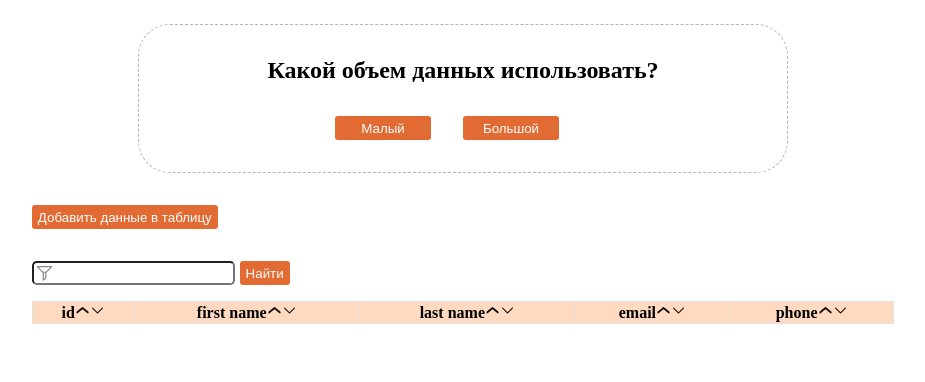
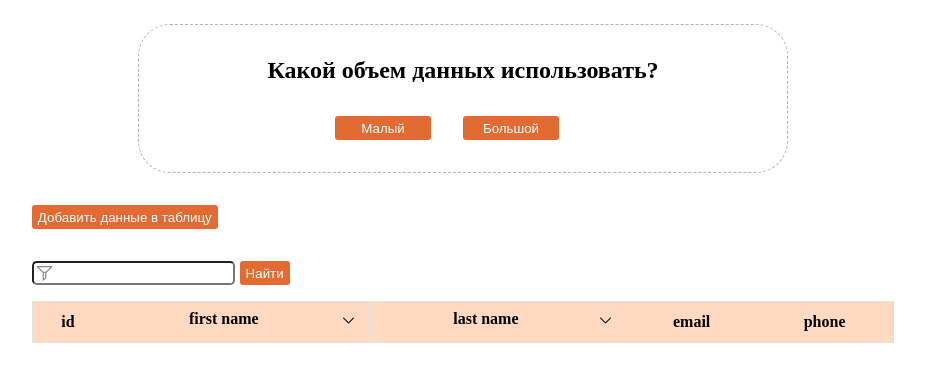
Before and after one commit to JuliaJu93/future, a React app: page / in a window 1280 px wide. Shown: the whole page, without its empty margins (177-1102 px from the left). Built offline with nearby package versions, Linux system fonts and the light colour scheme.

```diff
--- a/src/components/container_table/arrow_img/arrow_down_img.js
+++ /dev/null
@@ -1,12 +0,0 @@
-import React from 'react';
-
-import arrow_down from '../../../img/arrow_down.png';
-
-function ArrowDownImg() {
-
-  return (
-    <img src={arrow_down} alt = 'arrow down'></img>
-  );
-}
-
-export default ArrowDownImg;
--- a/src/components/container_table/arrow_img/arrow_up_img.js
+++ /dev/null
@@ -1,12 +0,0 @@
-import React from 'react';
-
-import arrow_up from '../../../img/arrow_up.png';
-
-function ArrowUpImg() {
-
-  return (
-    <img src={arrow_up} alt = 'arrow up'></img>
-  );
-}
-
-export default ArrowUpImg;
--- a/src/components/container_table/container_table.css
+++ b/src/components/container_table/container_table.css
@@ -9,6 +9,13 @@
   border-radius: 0.3rem;
   margin-right: 0.3rem;
 }
+
+.table table button {
+  background: none;
+  float: right;
+  margin: 0;
+}
+
 .table table {
   width: 100%;
   border-collapse: collapse;
@@ -21,4 +28,5 @@
 .table td,
 .table th {
   border: 1px solid rgb(226, 226, 226);
+  padding: 0.5rem;
 }
--- a/src/components/container_table/container_table.js
+++ b/src/components/container_table/container_table.js
@@ -5,12 +5,12 @@
 import Filter from './filter/filter.js';
 import Table from './table/table.js';
 
-function ContainerTable({ dataForTable, filteredData, setFilteredData }) {
+function ContainerTable({ dataForTable, setDataForTable, filteredData, setFilteredData }) {
   const [searchParameter, setSearchParameter] = useState('');
   return (
     <div className="table">
       <Filter setSearchParameter={setSearchParameter} searchParameter = {searchParameter} setFilteredData={setFilteredData} dataForTable={dataForTable}/>
-      <Table filteredData={filteredData}/>
+      <Table filteredData={filteredData} dataForTable={dataForTable} setDataForTable={setDataForTable}/>
     </div>
   );
 }
--- a/src/components/container_table/find_button/find_button.js
+++ b/src/components/container_table/find_button/find_button.js
@@ -1,6 +1,6 @@
 import React from 'react';
 
-import {filterData} from '../filter_data'
+import {filterData} from '../filter/filter_data'
 
 function FindButton({searchParameter, setFilteredData, dataForTable}) {
   return (
--- a/src/components/container_table/table/table.js
+++ b/src/components/container_table/table/table.js
@@ -1,13 +1,75 @@
-import React from 'react';
+import React, {useEffect, useState} from 'react';
 
 import TableHead from './table_head';
 import TableBody from './table_body';
 
-function Table({filteredData}) {
+function Table({filteredData, dataForTable, setDataForTable}) {
+  const [directionArrowFirstName, setDirectionArrowFirstName] = useState(false);
+  const [directionArrowLastName, setDirectionArrowLastName] = useState(false);
+  const [sortedData, setSortedData] = useState(filteredData);
+
+  const changeSortingFirstName = () => {
+    setDirectionArrowFirstName(prevValue => !prevValue);
+    setDataForTable(prevValue => {
+      if (directionArrowFirstName) {
+        prevValue.sort(function (a, b) {
+        if (a.firstName < b.firstName) {
+          return 1;
+        }
+        if (a.firstName > b.firstName) {
+          return -1;
+        }
+        return 0;
+      });
+    }
+    else {
+      prevValue.sort(function (a, b) {
+        if (a.firstName > b.firstName) {
+          return 1;
+        }
+        if (a.firstName < b.firstName) {
+          return -1;
+        }
+        return 0;
+      });
+    }
+    return prevValue;
+    })
+  }
+
+  const changeSortingLastName = () => {
+    setDirectionArrowLastName(prevValue => !prevValue);
+    setDataForTable(prevValue => {
+      if (directionArrowFirstName) {
+        prevValue.sort(function (a, b) {
+        if (a.firstName < b.firstName) {
+          return 1;
+        }
+        if (a.firstName > b.firstName) {
+          return -1;
+        }
+        return 0;
+      });
+    }
+    else {
+      prevValue.sort(function (a, b) {
+        if (a.lastName > b.lastName) {
+          return 1;
+        }
+        if (a.lastName < b.lastName) {
+          return -1;
+        }
+        return 0;
+      });
+    }
+    return prevValue;
+    })
+  }
+
   return (
     <table>
-        <TableHead />
-        <TableBody filteredData={filteredData}/>
+        <TableHead onClickFirstName={changeSortingFirstName} onClickLastName={changeSortingLastName} directionArrowFirstName = {directionArrowFirstName} directionArrowLastName = {directionArrowLastName}/>
+        <TableBody filteredData={filteredData} />
     </table>
   );
 }
--- a/src/components/container_table/table/table_head.js
+++ b/src/components/container_table/table/table_head.js
@@ -1,36 +1,35 @@
 import React from 'react';
 
-import ArrowUpImg from '../arrow_img/arrow_up_img';
-import ArrowDownImg from '../arrow_img/arrow_down_img';
+import arrow_down from '../../../img/arrow_down.png';
+import arrow_up from '../../../img/arrow_up.png';
 
-function TableHead() {
+function TableHead({onClickFirstName, onClickLastName, directionArrowFirstName, directionArrowLastName}) {
+
   return (
         <thead>
             <tr>
                 <th>
                     id
-                    <ArrowUpImg />
-                    <ArrowDownImg />
                 </th>
                 <th>
                     first name
-                    <ArrowUpImg />
-                    <ArrowDownImg />
+                    <button onClick = {onClickFirstName}>
+                        {!directionArrowFirstName &&<img src={arrow_down} alt = 'arrow down'></img>}
+                        {directionArrowFirstName &&<img src={arrow_up} alt = 'arrow up'></img>}
+                    </button>
                 </th>
                 <th>
                     last name
-                    <ArrowUpImg />
-                    <ArrowDownImg />
+                    <button onClick = {onClickLastName}>
+                        {!directionArrowLastName &&<img src={arrow_down} alt = 'arrow down'></img>}
+                        {directionArrowLastName &&<img src={arrow_up} alt = 'arrow up'></img>}
+                    </button>
                 </th>
                 <th>
                     email
-                    <ArrowUpImg />
-                    <ArrowDownImg />
                 </th>
                 <th>
                     phone
-                    <ArrowUpImg />
-                    <ArrowDownImg />
                 </th>
             </tr>
         </thead>
--- a/src/index.js
+++ b/src/index.js
@@ -10,7 +10,7 @@
 import IndicatorLoading from './components/indicator_loading/indicator_loading';
 
 function Main() {
-  const [dataForTable, setDataForTable] = useState('');
+  const [dataForTable, setDataForTable] = useState(null);
   const [idicatorLoading, setIndicatorLoading] = useState(false);
   const [showForm, setShowForm] = useState(false);
   const [filteredData, setFilteredData] = useState('');
```
Also changed, not shown: src/components/container_table/filter/filter_data.js (renamed from src/components/container_table/filter_data.js).
